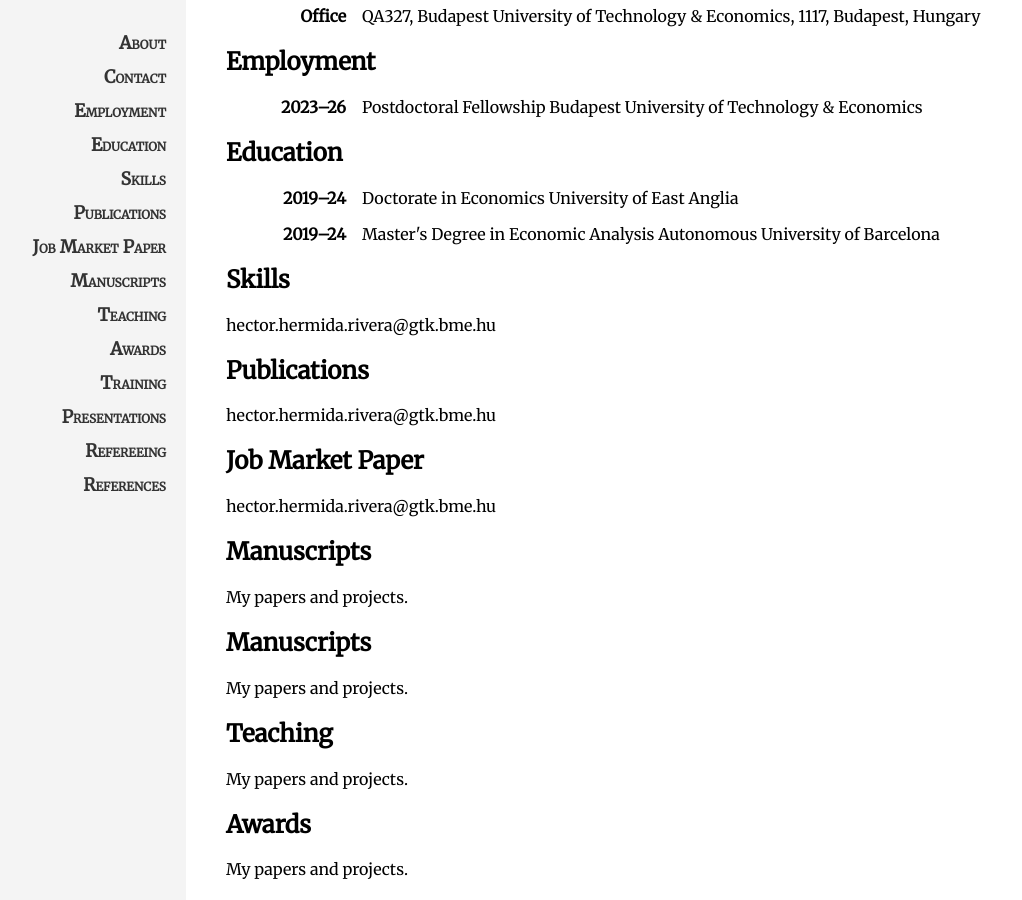
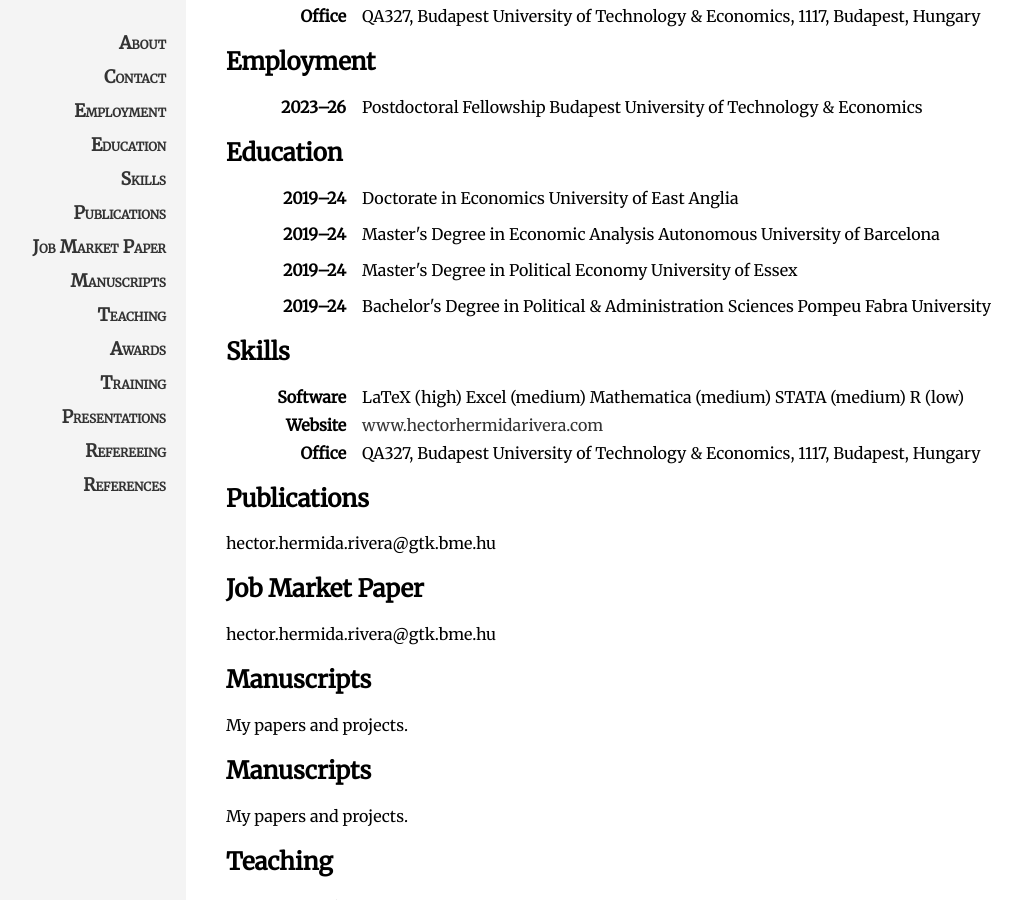
Before and after one commit to HectorHermidaRivera/hectorhermidarivera.github.io, a Jekyll site: the page built from index.md, in a window 1280 px wide and 900 px high, scrolled down 463 px. Shown: the whole window, without its empty margins (74-1096 px from the left). Built offline with Jekyll 4.4.1, drawn with Linux system fonts in a browser that asks for light colours.

Commit message:
Update education and skills in index.md
Added educational qualifications and updated skills section.

```diff
--- a/index.md
+++ b/index.md
@@ -41,7 +41,7 @@ I am a microeconomic theorist in the <b>2025/26 JOB MARKET</b>, looking for a jo
   <div class="value">
     <div class="fill-line">
       <span>Doctorate in Economics</span>
-      <span> University of East Anglia</span>
+      <span>University of East Anglia</span>
     </div>
   </div>
 </div>
@@ -52,14 +52,46 @@ I am a microeconomic theorist in the <b>2025/26 JOB MARKET</b>, looking for a jo
   <div class="value">
     <div class="fill-line">
       <span>Master's Degree in Economic Analysis</span>
-      <span> Autonomous University of Barcelona</span>
+      <span>Autonomous University of Barcelona</span>
+    </div>
+  </div>
+</div>
+
+<a id="education"></a>
+<div class="two-column">
+  <div class="label">2019–24</div>
+  <div class="value">
+    <div class="fill-line">
+      <span>Master's Degree in Political Economy</span>
+      <span>University of Essex</span>
+    </div>
+  </div>
+</div>
+
+<a id="education"></a>
+<div class="two-column">
+  <div class="label">2019–24</div>
+  <div class="value">
+    <div class="fill-line">
+      <span>Bachelor's Degree in Political &amp; Administration Sciences</span>
+      <span>Pompeu Fabra University</span>
     </div>
   </div>
 </div>
 
 ## Skills
 <a id="skills"></a>
-hector.hermida.rivera@gtk.bme.hu
+
+<div class="two-column">
+  <div class="label">Software</div>
+  <div class="value">LaTeX (high) Excel (medium) Mathematica (medium) STATA (medium) R (low)</div>
+
+  <div class="label">Website</div>
+  <div class="value"><a href="https://www.hectorhermidarivera.com">www.hectorhermidarivera.com</a></div>
+
+  <div class="label">Office</div>
+  <div class="value">QA327, Budapest University of Technology & Economics, 1117, Budapest, Hungary</div>
+</div>
 
 ## Publications
 <a id="publications"></a>
```
